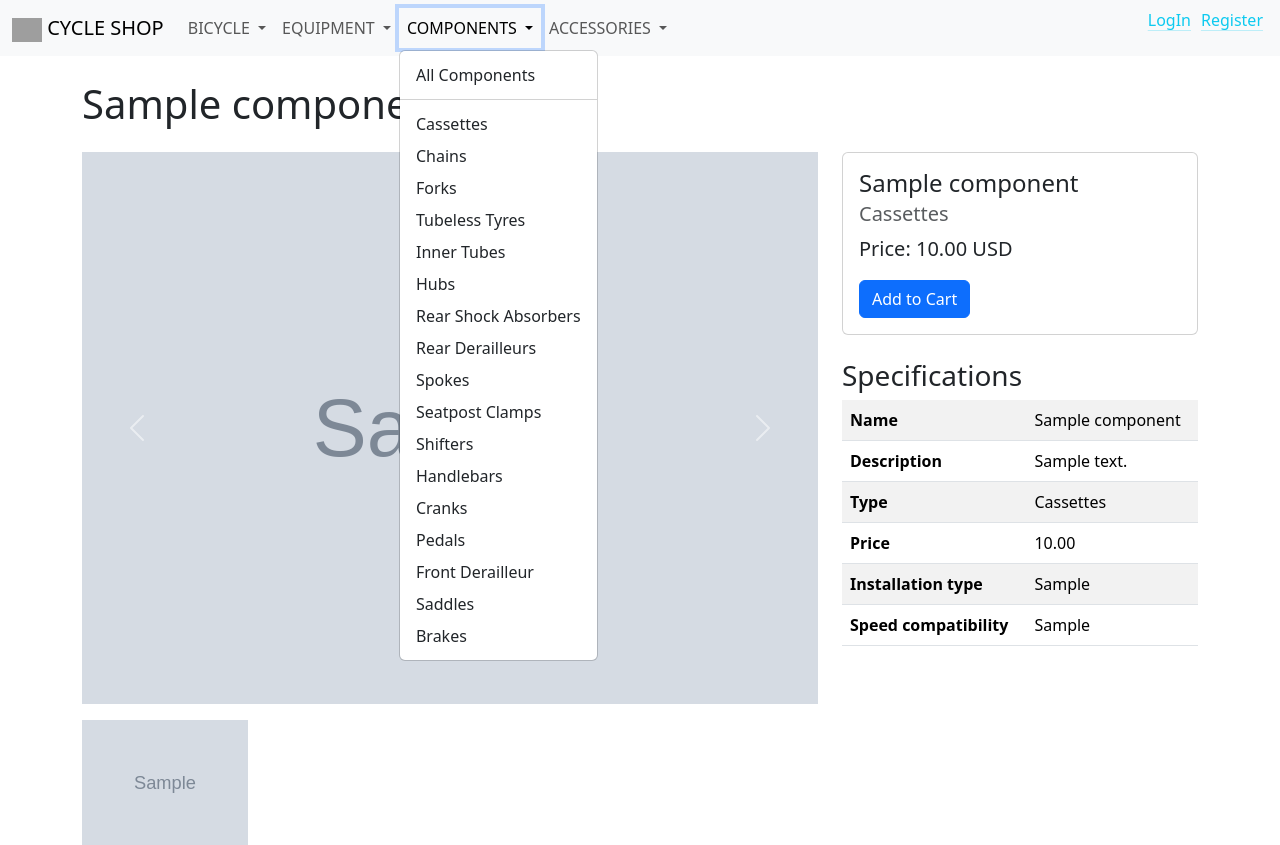
After one commit to BlackRock17/CycleShop, a Django app: page /components/1/ in a window 1280 px wide, after a click on "COMPONENTS". The commit adds this page. Run offline with Django 4.2, Linux system fonts and the light colour scheme; tables that the repository leaves empty hold one stand-in row (values such as "Sample post"); grey boxes marked "Sample" are stand-in pictures; grey boxes are pictures that could not be loaded.

Commit message:
Components List and Detail Views

```diff
--- a/CycleShop/accessories/urls.py
+++ b/CycleShop/accessories/urls.py
@@ -3,8 +3,8 @@ from django.urls import path
 from CycleShop.accessories.views import AccessoriesListView, AccessoryDetailView
 
 urlpatterns = (
-    path('accessories/<int:pk>/', AccessoryDetailView.as_view(), name='accessory_detail'),
-    path('accessories/', AccessoriesListView.as_view(), name='accessories_list'),
-    path('accessories/<str:category>/', AccessoriesListView.as_view(), name='accessories_list_by_category'),
+    path('<int:pk>/', AccessoryDetailView.as_view(), name='accessory_detail'),
+    path('', AccessoriesListView.as_view(), name='accessories_list'),
+    path('<str:category>/', AccessoriesListView.as_view(), name='accessories_list_by_category'),
 
 )
--- a/CycleShop/components/admin.py
+++ b/CycleShop/components/admin.py
@@ -1,6 +1,7 @@
 from django.contrib import admin
 
 from CycleShop.components.models import Components
+from CycleShop.images.admin import ProductImageInline
 
 
 @admin.register(Components)
@@ -9,3 +10,4 @@ class ComponentsAdmin(admin.ModelAdmin):
     list_editable = ("quantity",)
     list_filter = ("type",)
     search_fields = ("name", "type")
+    inlines = [ProductImageInline]
--- a/CycleShop/components/models.py
+++ b/CycleShop/components/models.py
@@ -29,6 +29,8 @@ class Components(models.Model):
     MAX_NAME_LENGTH = 30
     MAX_TYPE_LENGTH = 30
     MIN_DESCRIPTION_LENGTH = 10
+    MAX_INSTALATION_TYPE_LENGTH = 15
+    MAX_SPEED_COMPATIBILITY_LENGTH = 15
 
     name = models.CharField(
         max_length=MAX_NAME_LENGTH,
@@ -50,3 +52,23 @@ class Components(models.Model):
     )
 
     quantity = models.PositiveIntegerField()
+
+    price = models.DecimalField(
+        max_digits=8,
+        decimal_places=2,
+        null=True,
+        blank=True,
+        default=0.00
+    )
+
+    installation_type = models.CharField(
+        max_length=MAX_INSTALATION_TYPE_LENGTH,
+        null=True,
+        blank=True,
+    )
+
+    speed_compatibility = models.CharField(
+        max_length=MAX_SPEED_COMPATIBILITY_LENGTH,
+        null=True,
+        blank=True,
+    )
--- a/CycleShop/components/urls.py
+++ b/CycleShop/components/urls.py
@@ -1 +1,8 @@
-urlpatterns = ()
+from django.urls import path
+
+from CycleShop.components.views import ComponentsListView, ComponentDetailView
+
+urlpatterns = (
+    path("<int:pk>/", ComponentDetailView.as_view(), name='component_detail'),
+    path("", ComponentsListView.as_view(), name="components_list"),
+)
--- a/CycleShop/components/views.py
+++ b/CycleShop/components/views.py
@@ -1,3 +1,51 @@
 from django.shortcuts import render
+from django.views import generic as views
 
-# Create your views here.
+from CycleShop.components.forms import ComponentFilterForm
+from CycleShop.components.models import Components
+
+
+class ComponentsListView(views.ListView):
+    model = Components
+    template_name = "components/components_list.html"
+    context_object_name = "components"
+
+    def get_queryset(self):
+        queryset = super().get_queryset()
+        category = self.request.GET.get('category')
+        if category:
+            queryset = queryset.filter(type=category)
+        return queryset
+
+    def get_context_data(self, **kwargs):
+        context = super().get_context_data(**kwargs)
+        context['form'] = ComponentFilterForm(self.request.GET or None)
+
+        for component in context['components']:
+            images = component.components_images.all()
+            if images:
+                component.first_image = images[0]
+            else:
+                component.first_image = None
+
+        return context
+
+
+class ComponentDetailView(views.DetailView):
+    model = Components
+    template_name = 'components/component_detail.html'
+    context_object_name = 'component'
+
+    def get_context_data(self, **kwargs):
+        context = super().get_context_data(**kwargs)
+        component = self.object
+        component_fields = []
+        for field in component._meta.fields:
+            if field.name not in ['id', 'quantity']:
+                component_fields.append({
+                    'name': field.name,
+                    'verbose_name': field.verbose_name,
+                    'value': getattr(component, field.name),
+                })
+        context['component_fields'] = component_fields
+        return context
--- a/templates/common/home_page.html
+++ b/templates/common/home_page.html
@@ -2,4 +2,5 @@
 
 {% block main_content %}
     <a href="{% url 'accessories_list' %}">All Accessories</a>
+    <a href="{% url 'components_list' %}">All Components</a>
 {% endblock %}
--- /dev/null
+++ b/templates/components/component_detail.html
@@ -0,0 +1,74 @@
+{% extends "base.html" %}
+{% load static %}
+
+{% block main_content %}
+  <style>
+    .main-image {
+      width: 80%;
+      height: 300px;
+      object-fit: contain;
+    }
+  </style>
+  <div class="container">
+    <h1 class="my-4">{{ component.name }}</h1>
+
+    <div class="row">
+      <div class="col-md-8">
+        <div id="component-images" class="carousel slide" data-bs-ride="carousel">
+          <div class="carousel-inner">
+            {% for image in component.components_images.all %}
+              <div class="carousel-item {% if forloop.first %}active{% endif %}">
+                <img src="{{ image.image.url }}" class="d-block w-100" alt="{{ component.name }}">
+              </div>
+            {% empty %}
+              <div class="carousel-item active">
+                <img src="{% static 'images/default.jpg' %}" class="d-block w-100 main-image" alt="Default Image">
+              </div>
+            {% endfor %}
+          </div>
+          <button class="carousel-control-prev" type="button" data-bs-target="#component-images" data-bs-slide="prev">
+            <span class="carousel-control-prev-icon" aria-hidden="true"></span>
+            <span class="visually-hidden">Previous</span>
+          </button>
+          <button class="carousel-control-next" type="button" data-bs-target="#component-images" data-bs-slide="next">
+            <span class="carousel-control-next-icon" aria-hidden="true"></span>
+            <span class="visually-hidden">Next</span>
+          </button>
+        </div>
+        <div class="row mt-3">
+          {% for image in component.components_images.all %}
+            <div class="col-md-3">
+              <img src="{{ image.image.url }}" class="img-fluid" alt="{{ component.name }}" data-bs-target="#component-images" data-bs-slide-to="{{ forloop.counter0 }}">
+            </div>
+          {% endfor %}
+        </div>
+      </div>
+      <div class="col-md-4">
+        <div class="card mb-4">
+          <div class="card-body">
+            <h4 class="card-title">{{ component.name }}</h4>
+            <h5 class="card-subtitle mb-2 text-muted">{{ component.get_type_display }}</h5>
+            <p class="card-text lead">Price: {{ component.price }} USD</p>
+            <a href="#" class="btn btn-primary">Add to Cart</a>
+          </div>
+        </div>
+
+        <h3>Specifications</h3>
+        <table class="table table-striped">
+          {% for field in component_fields %}
+            <tr class="{% cycle 'bg-light' 'bg-secondary-light' %}">
+              <th>{{ field.verbose_name|capfirst }}</th>
+              <td>
+                {% if field.value %}
+                  {{ field.value }}
+                {% else %}
+                  N/A
+                {% endif %}
+              </td>
+            </tr>
+          {% endfor %}
+        </table>
+      </div>
+    </div>
+  </div>
+{% endblock %}
--- a/templates/partials/layout/header.html
+++ b/templates/partials/layout/header.html
@@ -48,10 +48,11 @@
                     COMPONENTS
                 </a>
                 <ul class="dropdown-menu">
-                    {% for components_type in components_types %}
-                        <li><a class="dropdown-item" href="#">{{ components_type.1 }}</a></li>
-                        <li><hr class="dropdown-divider"></li>
-                    {% endfor %}
+                    <li><a class="dropdown-item" href="{% url 'components_list' %}">All Components</a></li>
+                    <li><hr class="dropdown-divider"></li>
+                        {% for components_type in components_types %}
+                            <li><a class="dropdown-item" href="{% url 'components_list' %}?category={{ components_type.0 }}">{{ components_type.1 }}</a></li>
+                        {% endfor %}
                 </ul>
             </li>
 
```
Also changed, not shown: CycleShop/accessories/models.py (+28 -0 lines), CycleShop/components/forms.py (added, +11 -0 lines), templates/components/components_list.html (added, +34 -0 lines), CycleShop/accessories/migrations/0002_accessories_adjustability_and_more.py (added), CycleShop/components/migrations/0002_components_installation_type_components_price_and_more.py (added).
